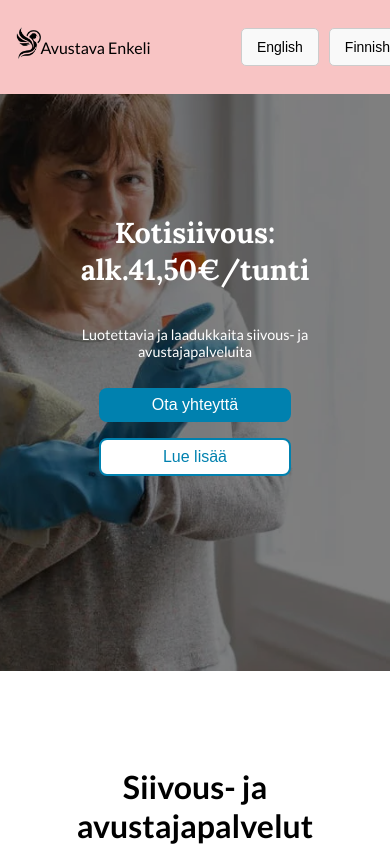
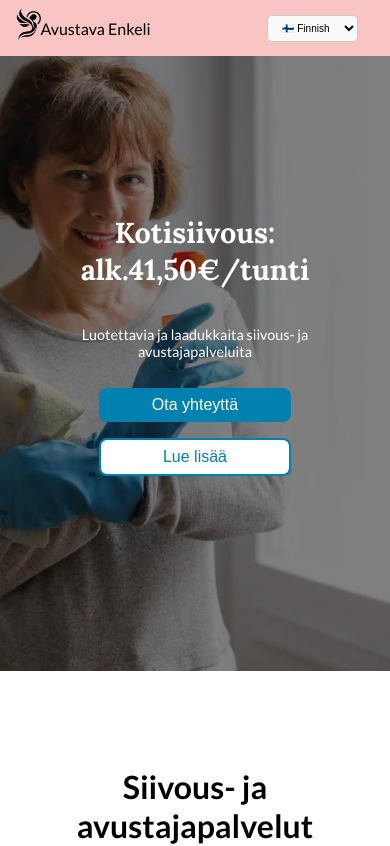
Before and after one commit to anyajegorova/avustava-enkeli, a React (Vite) app: page / in a window 390 px wide. Shown: the top 846 px of the page. Built offline with nearby package versions, Linux system fonts and the light colour scheme.

Commit message:
updated styling for language switcher

```diff
--- a/src/ui/components/LanguageSwitcher.tsx
+++ b/src/ui/components/LanguageSwitcher.tsx
@@ -1,15 +1,17 @@
 import i18n from "../../utils/i18n";
-import '../styles/LanguageSwitcher.css'
+import '../styles/LanguageSwitcher.css';
 
 const LanguageSwitcher = () => {
-  const changeLanguage = (lng: string) => {
-    i18n.changeLanguage(lng);
+  const changeLanguage = (event: React.ChangeEvent<HTMLSelectElement>) => {
+    i18n.changeLanguage(event.target.value);
   };
 
   return (
     <div className="language-switcher">
-      <button onClick={() => changeLanguage("en")}>English</button>
-      <button onClick={() => changeLanguage("fi")}>Finnish</button>
+      <select defaultValue="fi" onChange={changeLanguage}>
+        <option value="en">🇬🇧 English</option>
+        <option value="fi">🇫🇮 Finnish</option>
+      </select>
     </div>
   );
 };
--- a/src/ui/styles/LanguageSwitcher.css
+++ b/src/ui/styles/LanguageSwitcher.css
@@ -1,11 +1,10 @@
 .language-switcher {
   display: flex;
-  gap: 10px;
   justify-content: center;
   margin: 20px 0;
 }
 
-.language-switcher button {
+.language-switcher select {
   padding: 10px 15px;
   font-size: 14px;
   border: 1px solid #ccc;
@@ -15,12 +14,25 @@
   transition: background-color 0.3s, color 0.3s;
 }
 
-.language-switcher button:hover {
-  background-color: #007bff;
-  color: #fff;
+@media (max-width: 768px) {
+  .language-switcher {
+    margin: 10px 0;
+  }
+
+  .language-switcher select {
+    padding: 8px 12px;
+    font-size: 12px;
+  }
 }
 
-.language-switcher button:focus {
-  outline: none;
-  box-shadow: 0 0 5px #007bff;
+@media (max-width: 480px) {
+  .language-switcher {
+    margin: 5px 0;
+  }
+
+  .language-switcher select {
+    padding: 6px 10px;
+    font-size: 10px;
+    width: 100%;
+  }
 }
--- a/src/ui/styles/Navbar.css
+++ b/src/ui/styles/Navbar.css
@@ -34,6 +34,7 @@
   margin-left: auto;
   display: flex;
   gap: 0.5rem;
+  padding-right: 3rem;
 }
 
 .navbar-language-switcher button {
```
